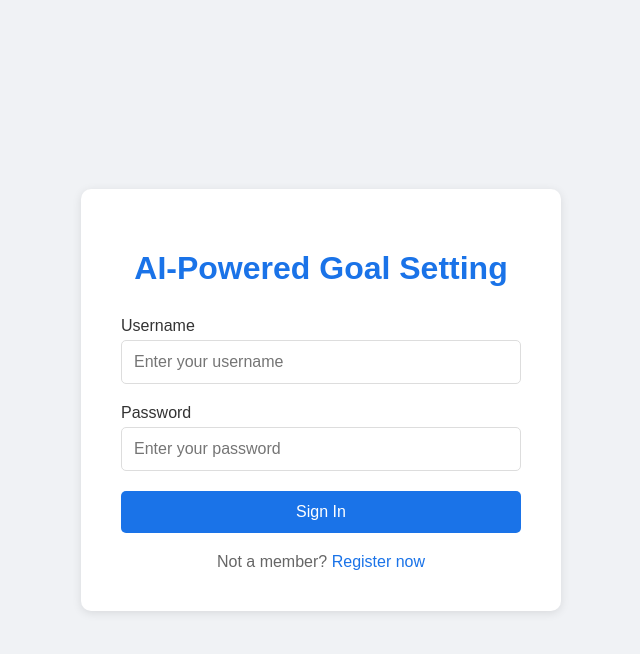
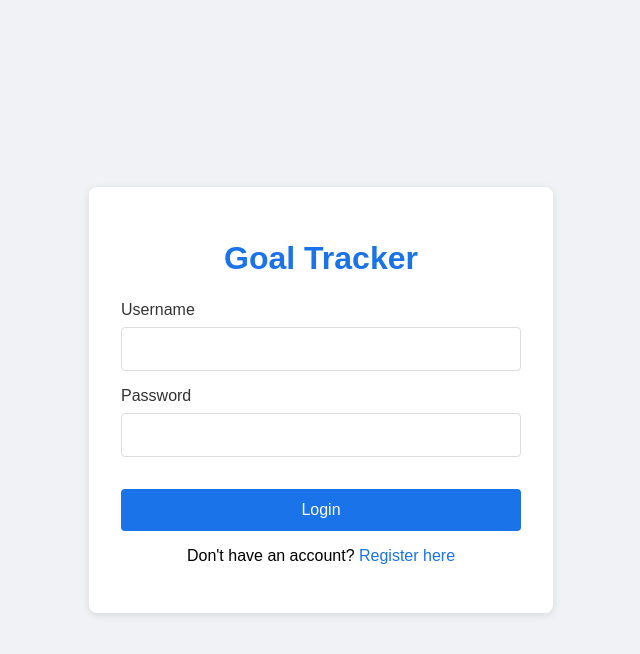
Before and after one commit to hotshot1799/AI-powered-goal-tracker, a FastAPI app: page / in a window 1280 px wide. Shown: the top 654 px of the page, without its empty margins (319-959 px from the left). Run offline with FastAPI, Linux system fonts and the light colour scheme.

Commit message:
Update index.html

```diff
--- a/templates/index.html
+++ b/templates/index.html
@@ -3,130 +3,132 @@
 <head>
     <meta charset="UTF-8">
     <meta name="viewport" content="width=device-width, initial-scale=1.0">
-    <title>AI-Powered Goal Setting App</title>
+    <title>Login - Goal Tracker</title>
     <style>
         body {
-            font-family: 'Arial', sans-serif;
+            font-family: Arial, sans-serif;
             margin: 0;
             padding: 0;
+            background-color: #f0f2f5;
             display: flex;
             justify-content: center;
             align-items: center;
             min-height: 100vh;
-            background-color: #f0f2f5;
         }
 
         .login-container {
-            background-color: white;
-            padding: 40px;
-            border-radius: 10px;
-            box-shadow: 0 2px 10px rgba(0, 0, 0, 0.1);
-            width: 100%;
+            background: white;
+            padding: 2rem;
+            border-radius: 8px;
+            box-shadow: 0 2px 8px rgba(0,0,0,0.1);
+            width: 90%;
             max-width: 400px;
         }
 
-        .app-title {
+        h1 {
             text-align: center;
             color: #1a73e8;
-            margin-bottom: 30px;
+            margin-bottom: 1.5rem;
         }
 
         .form-group {
-            margin-bottom: 20px;
+            margin-bottom: 1rem;
         }
 
-        .form-group label {
+        label {
             display: block;
-            margin-bottom: 5px;
+            margin-bottom: 0.5rem;
             color: #333;
-            font-weight: 500;
         }
 
-        .form-group input {
+        input {
             width: 100%;
-            padding: 12px;
+            padding: 0.75rem;
             border: 1px solid #ddd;
-            border-radius: 5px;
+            border-radius: 4px;
+            font-size: 1rem;
             box-sizing: border-box;
-            font-size: 16px;
         }
 
-        .form-group input:focus {
-            outline: none;
-            border-color: #1a73e8;
-            box-shadow: 0 0 0 2px rgba(26, 115, 232, 0.2);
-        }
-
-        .signin-button {
+        button {
             width: 100%;
-            padding: 12px;
+            padding: 0.75rem;
             background-color: #1a73e8;
             color: white;
             border: none;
-            border-radius: 5px;
-            font-size: 16px;
-            font-weight: 500;
+            border-radius: 4px;
             cursor: pointer;
-            margin-bottom: 20px;
+            font-size: 1rem;
+            margin-top: 1rem;
         }
 
-        .signin-button:hover {
+        button:hover {
             background-color: #1557b0;
+        }
+
+        .error-message {
+            color: #dc3545;
+            margin-bottom: 1rem;
+            text-align: center;
+            display: none;
         }
 
         .register-link {
             text-align: center;
-            color: #666;
+            margin-top: 1rem;
         }
 
         .register-link a {
             color: #1a73e8;
             text-decoration: none;
-            font-weight: 500;
-        }
-
-        .register-link a:hover {
-            text-decoration: underline;
-        }
-
-        .error-message {
-            color: #d93025;
-            font-size: 14px;
-            margin-top: 10px;
-            display: none;
         }
     </style>
 </head>
 <body>
     <div class="login-container">
-        <h1 class="app-title">AI-Powered Goal Setting</h1>
+        <h1>Goal Tracker</h1>
+        <div id="error-message" class="error-message"></div>
+
+        <!-- Remove onsubmit from form and add id -->
+        <form id="loginForm">
             <div class="form-group">
                 <label for="username">Username</label>
-            <input type="text" id="username" name="username" placeholder="Enter your username">
+                <input type="text" id="username" name="username" required>
             </div>
+
             <div class="form-group">
                 <label for="password">Password</label>
-            <input type="password" id="password" name="password" placeholder="Enter your password">
+                <input type="password" id="password" name="password" required>
             </div>
-        <div id="error-message" class="error-message">
-            Invalid username or password
-        </div>
-        <button onclick="login()" class="signin-button">Sign In</button>
+
+            <button type="submit" id="loginButton">Login</button>
+        </form>
+
         <div class="register-link">
-            Not a member? <a href="/register">Register now</a>
+            <p>Don't have an account? <a href="/register">Register here</a></p>
         </div>
     </div>
 
    <script>
-    async function login() {
-        // Get form values
-        const username = document.getElementById('username').value;
-        const password = document.getElementById('password').value;
-        const errorMessage = document.getElementById('error-message');
+    document.getElementById('loginForm').addEventListener('submit', async function(e) {
+        e.preventDefault();
+
+        const username = document.getElementById('username').value.trim();
+        const password = document.getElementById('password').value.trim();
+
+        // Validate input
+        if (!username || !password) {
+            showError('Please enter both username and password');
+            return;
+        }
+
+        // Disable button and show loading state
+        const loginButton = document.getElementById('loginButton');
+        loginButton.disabled = true;
+        loginButton.textContent = 'Logging in...';
 
         try {
-            // Send request to the correct API endpoint
-            const response = await fetch('/api/v1/auth/login', {
+            const response = await fetch('/api/v1/auth/login', {  // Updated endpoint
                 method: 'POST',
                 headers: {
                     'Content-Type': 'application/json',
@@ -135,45 +137,48 @@
                     username: username,
                     password: password
                 }),
-                // Include credentials to handle session cookies
-                credentials: 'include'
+                credentials: 'include'  // Important for session handling
             });
 
-            // Parse the JSON response
             const data = await response.json();
 
-            if (response.ok && data.success) {
-                // Store user data in browser storage for persistence
-                localStorage.setItem('user_id', data.user_id.toString());
+            if (!response.ok) {
+                throw new Error(data.detail || 'Login failed');
+            }
+
+            if (data.success) {
+                // Store user data
+                localStorage.setItem('user_id', data.user_id);
                 localStorage.setItem('username', data.username);
-                sessionStorage.setItem('user_id', data.user_id.toString());
-                sessionStorage.setItem('username', data.username);
 
-                // Redirect to dashboard
+                showSuccessMessage('Login successful! Redirecting...');
+                setTimeout(() => {
                     window.location.href = '/dashboard';
+                }, 1500);
             } else {
-                // Show error message from the server if available
-                errorMessage.textContent = data.detail || 'Login failed';
-                errorMessage.style.display = 'block';
+                throw new Error(data.error || 'Login failed');
             }
         } catch (error) {
             console.error('Login error:', error);
-            // Show a user-friendly error message
-            errorMessage.textContent = 'Login failed. Please try again.';
-            errorMessage.style.display = 'block';
+            showError(error.message || 'Login failed. Please try again.');
+        } finally {
+            loginButton.disabled = false;
+            loginButton.textContent = 'Login';
         }
+    });
+
+    function showError(message) {
+        const errorDiv = document.getElementById('error-message');
+        errorDiv.textContent = message;
+        errorDiv.style.display = 'block';
     }
 
-    // Add form submit handler
-    document.addEventListener('DOMContentLoaded', function() {
-        const loginForm = document.getElementById('login-form');
-        if (loginForm) {
-            loginForm.addEventListener('submit', function(event) {
-                event.preventDefault(); // Prevent default form submission
-                login();
-            });
+    function showSuccessMessage(message) {
+        const errorDiv = document.getElementById('error-message');
+        errorDiv.textContent = message;
+        errorDiv.style.display = 'block';
+        errorDiv.style.color = '#28a745';  // Green color for success
     }
-    });
 </script>
 </body>
 </html>
```
Lines whose indentation alone changed are shown as unchanged.
